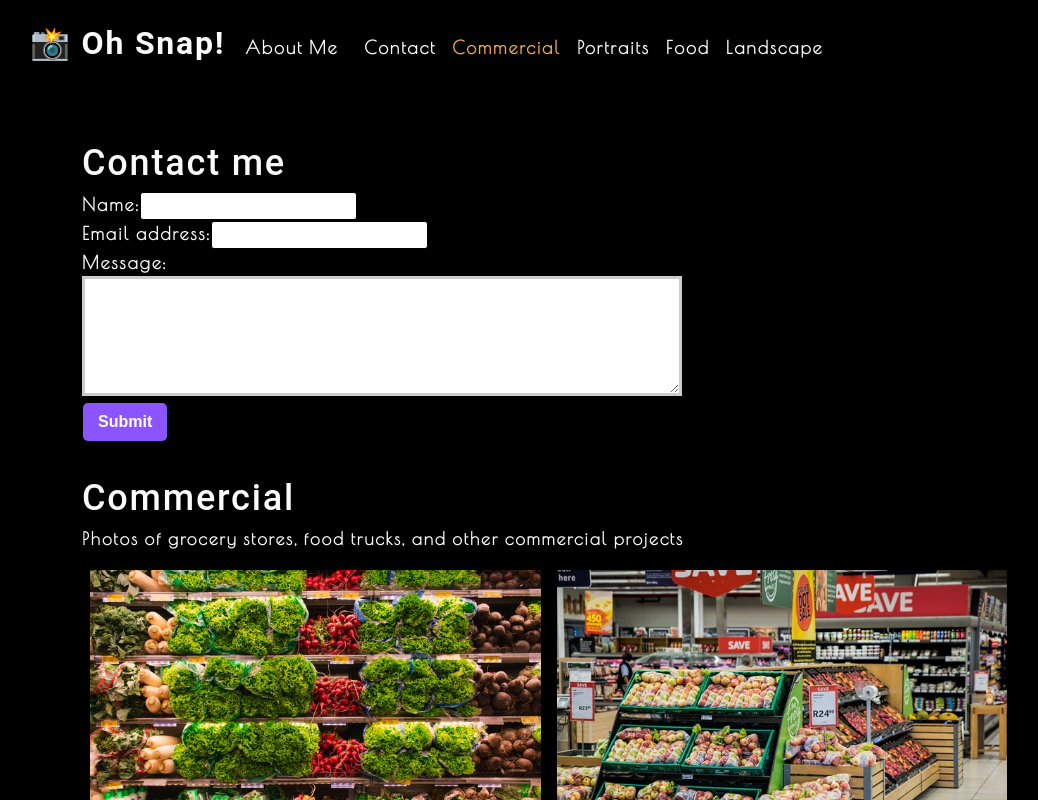
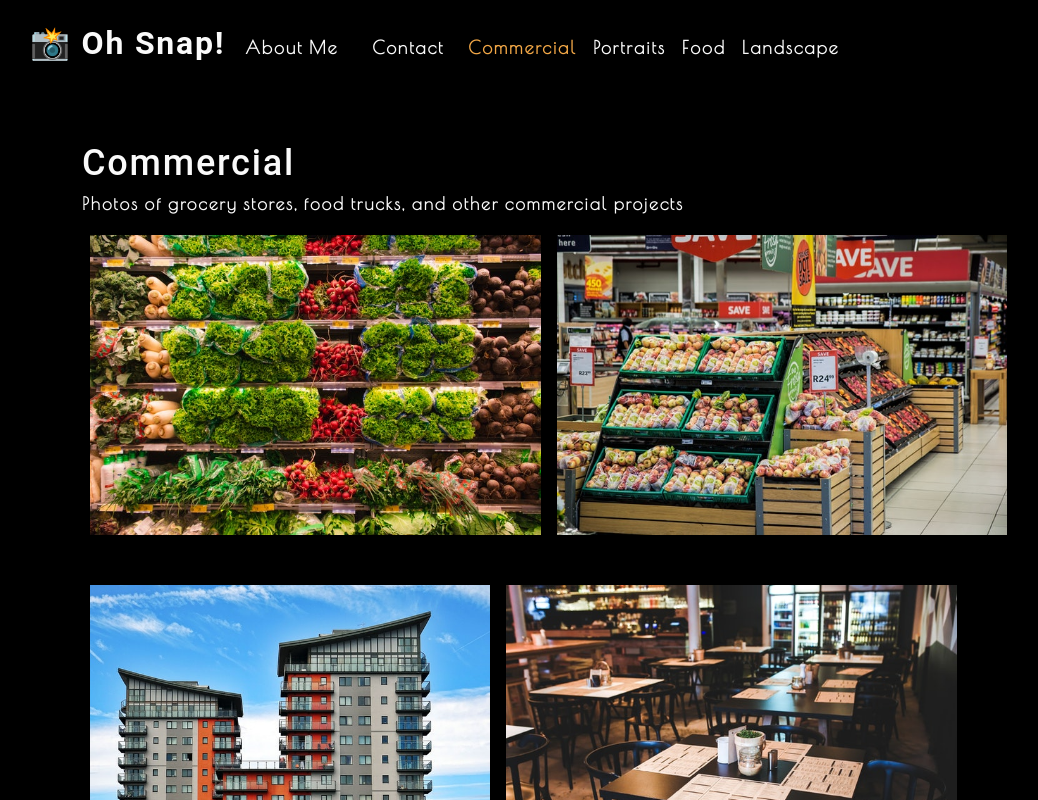
Before and after one commit to rxtATX/photo-port, a React (Create React App) app: page / in a window 1280 px wide. Shown: the top 800 px of the page, without its empty margins (12-1050 px from the left). Built offline with nearby package versions, Linux system fonts and the light colour scheme.

Commit message:
Contact form is conditionally rendered and working with the nav bar. Prepared for testing.

```diff
--- a/src/App.js
+++ b/src/App.js
@@ -18,17 +18,26 @@
     { name: 'landscape', description: 'Fields, farmhouses, waterfalls, and the beauty of nature' },
   ]);
   const [currentCategory, setCurrentCategory] = useState(categories[0]);
+  const [contactSelected, setContactSelected] = useState(false);
 
   return (
     <div>
       <Nav
         categories={categories}
         setCurrentCategory={setCurrentCategory}
-        currentCategory={currentCategory}/>
+        currentCategory={currentCategory}
+        contactSelected={contactSelected}
+        setContactSelected={setContactSelected}
+      ></Nav>
       <main>
-        <ContactForm></ContactForm>
-        <Gallery currentCategory={currentCategory} />
-        <About />
+        {!contactSelected ? (
+          <>
+            <Gallery currentCategory={currentCategory}></Gallery>
+            <About></About>
+          </>
+        ) : (
+          <ContactForm></ContactForm>
+        )}
       </main>
     </div>
   );
--- a/src/components/Contact/index.js
+++ b/src/components/Contact/index.js
@@ -1,13 +1,34 @@
 import { useState } from 'react';
+import { validateEmail, capitalizeFirstLetter } from '../../utils/helpers';
 
 const ContactForm = () => {
+  const [errorMessage, setErrorMessage] = useState('');
   const [formState, setFormState] = useState({ name: '', email: '', message: '' });
   const { name, email, message } = formState;
 
   const handleChange = ({ target }) => {
-    setFormState({
-      ...formState,
-      [target.name]: target.value })
+    if (target.name === 'email') {
+      const isValid = validateEmail(target.value);
+
+      if (!isValid) {
+        setErrorMessage('Your email is invalid.');
+      } else {
+        setErrorMessage('');
+      }
+    } else {
+      if (target.value.length) {
+        setErrorMessage(`${capitalizeFirstLetter(target.name)} is required.`);
+      } else {
+        setErrorMessage('');
+      }
+    }
+
+    if (!errorMessage) {
+      setFormState({
+        ...formState,
+        [target.name]: target.value
+      });
+    }
   }
 
   const handleSubmit = (e) => {
@@ -34,6 +55,11 @@
           <label htmlFor="message">Message:</label>
           <textarea name="message" rows="5" defaultValue={message} onChange={handleChange} />
         </div>
+        {errorMessage && (
+          <div>
+            <p className="error-text">{errorMessage}</p>
+          </div>
+        )}
         {/* submit button */}
         <button type="submit">Submit</button>
       </form>
--- a/src/components/Nav/index.js
+++ b/src/components/Nav/index.js
@@ -7,7 +7,13 @@
   }
 }
 
-const Nav = ({ categories, currentCategory, setCurrentCategory }) => {
+const Nav = ({
+  categories = [],
+  setCurrentCategory,
+  currentCategory,
+  contactSelected,
+  setContactSelected
+}) => {
   useEffect(() => {
     document.title = capitalizeFirstLetter(currentCategory.name);
   }, [currentCategory]);
@@ -20,25 +26,27 @@
             <h2>
               <a data-testid="link" href="/">
                 <span role="img" aria-label="camera"> 📸</span> Oh Snap!
-        </a>
+              </a>
             </h2>
           </li>
           <li className="mx-2">
-            <a data-testid="about" href="#about">
+            <a data-testid="about" href="#about" onClick={() => setContactSelected(false)}>
               About Me
-        </a>
+            </a>
           </li>
-          <li className="mx-1">
-            <span>Contact</span>
+          <li className={`mx-2 ${contactSelected && 'navActive'}`}>
+            <span onClick={() => setContactSelected(true)}>Contact</span>
           </li>
           {categories.map((category) => (
             <li
-              className={`mx-1 ${currentCategory.name === category.name && 'navActive'
-              }`}
-              key={category.name}>
+              className={`mx-1 ${currentCategory.name === category.name && !contactSelected && `navActive`}`}
+              key={category.name}
+            >
               <span onClick={() => {
-                setCurrentCategory(category)
-              }}>
+                setCurrentCategory(category);
+                setContactSelected(false);
+              }}
+              >
                 {capitalizeFirstLetter(category.name)}
               </span>
             </li>
```
